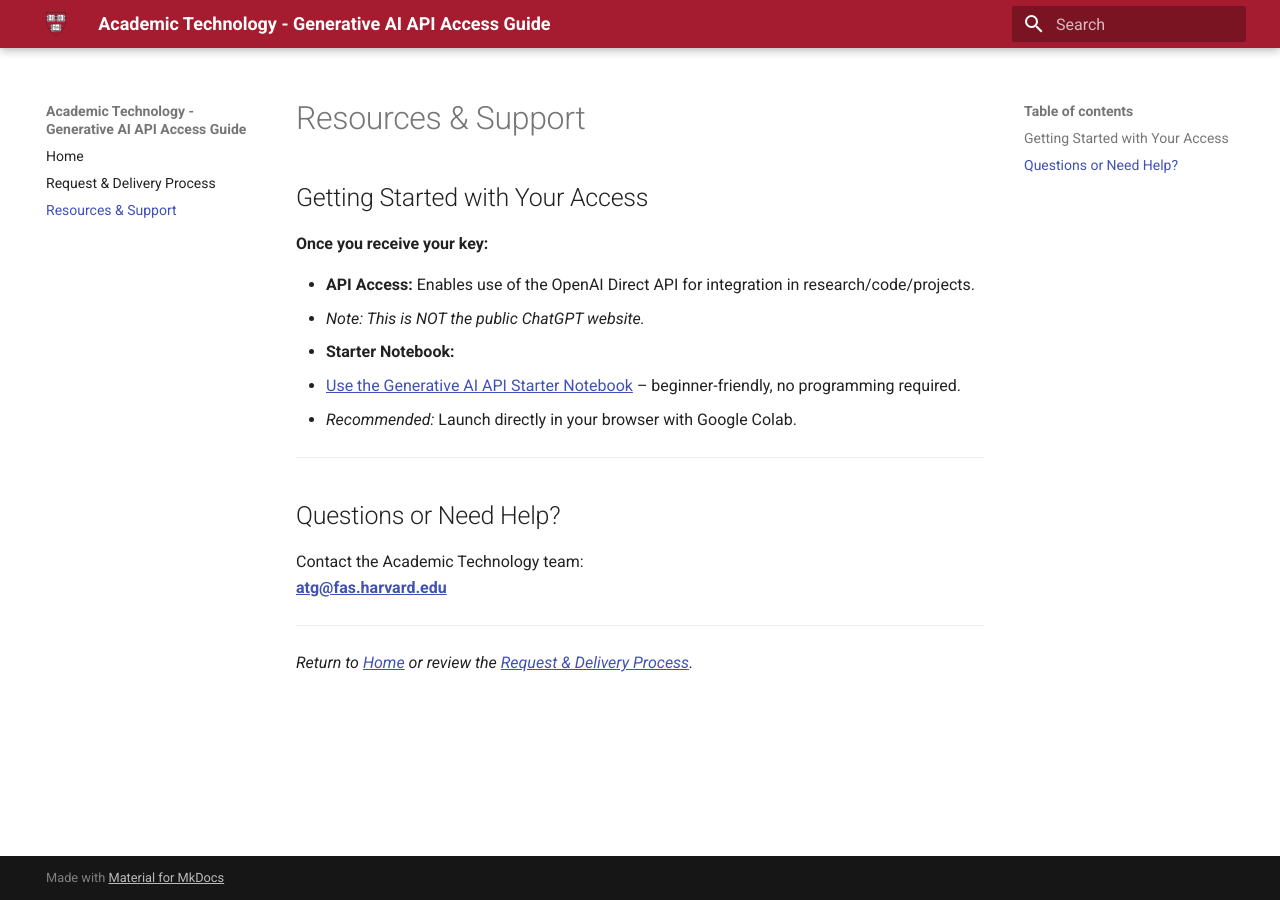
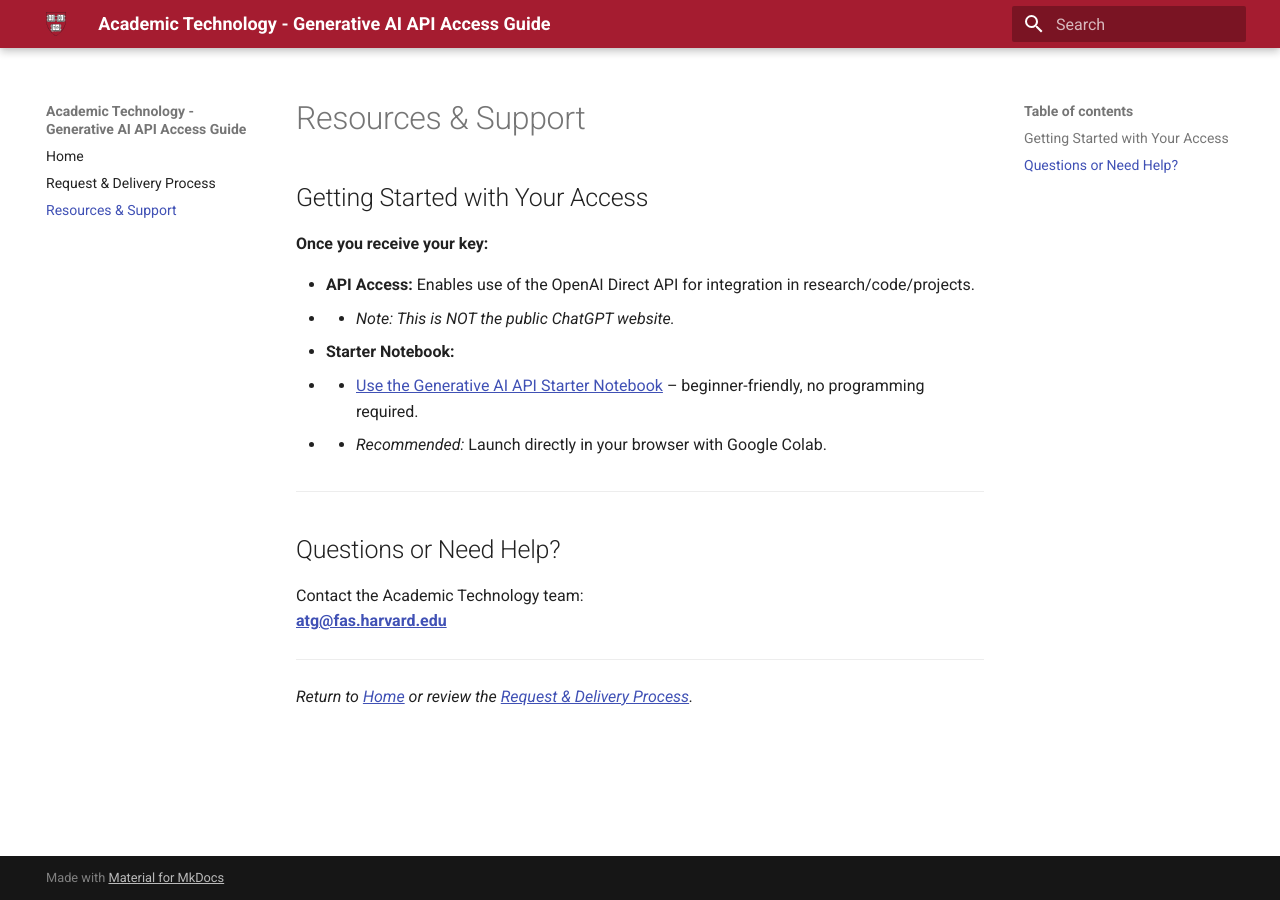
Before and after one commit to Harvard-ATG/generative-ai-api-starter-notebook, an MkDocs documentation site: the page built from docs/resources.md, in a window 1280 px wide. Built offline with MkDocs 1.6.1 and Material for MkDocs 9.7.7, drawn with Linux system fonts in a browser that asks for light colours.

```diff
--- a/docs/resources.md
+++ b/docs/resources.md
@@ -5,10 +5,10 @@
 **Once you receive your key:**
 
 - **API Access:** Enables use of the OpenAI Direct API for integration in research/code/projects.
-   - *Note: This is NOT the public ChatGPT website.*
+   - - *Note: This is NOT the public ChatGPT website.*
 - **Starter Notebook:**
-   - [Use the Generative AI API Starter Notebook](https://github.com/Harvard-ATG/generative-ai-api-starter-notebook/blob/main/README.md) – beginner-friendly, no programming required.
-   - *Recommended:* Launch directly in your browser with Google Colab.
+   - - [Use the Generative AI API Starter Notebook](https://github.com/Harvard-ATG/generative-ai-api-starter-notebook/blob/main/README.md) – beginner-friendly, no programming required.
+   - - *Recommended:* Launch directly in your browser with Google Colab.
 
 ---
 
```
